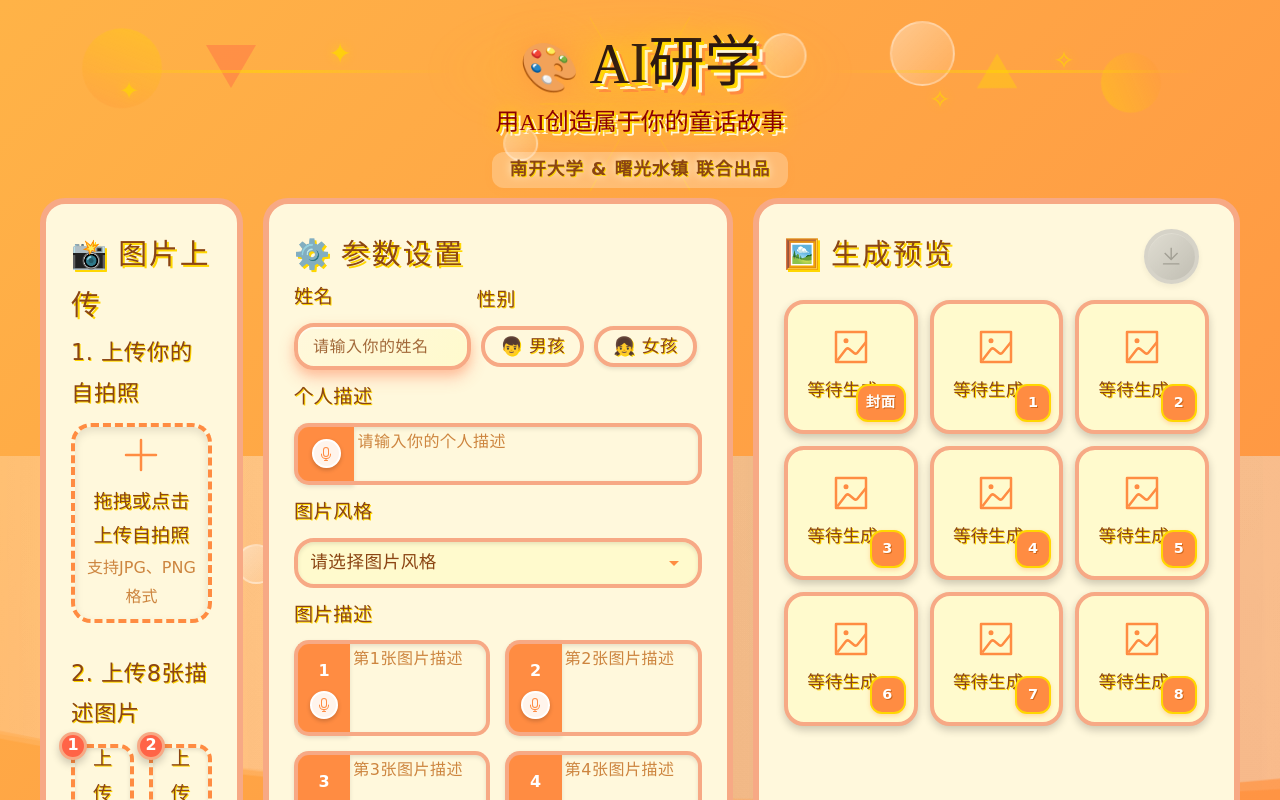
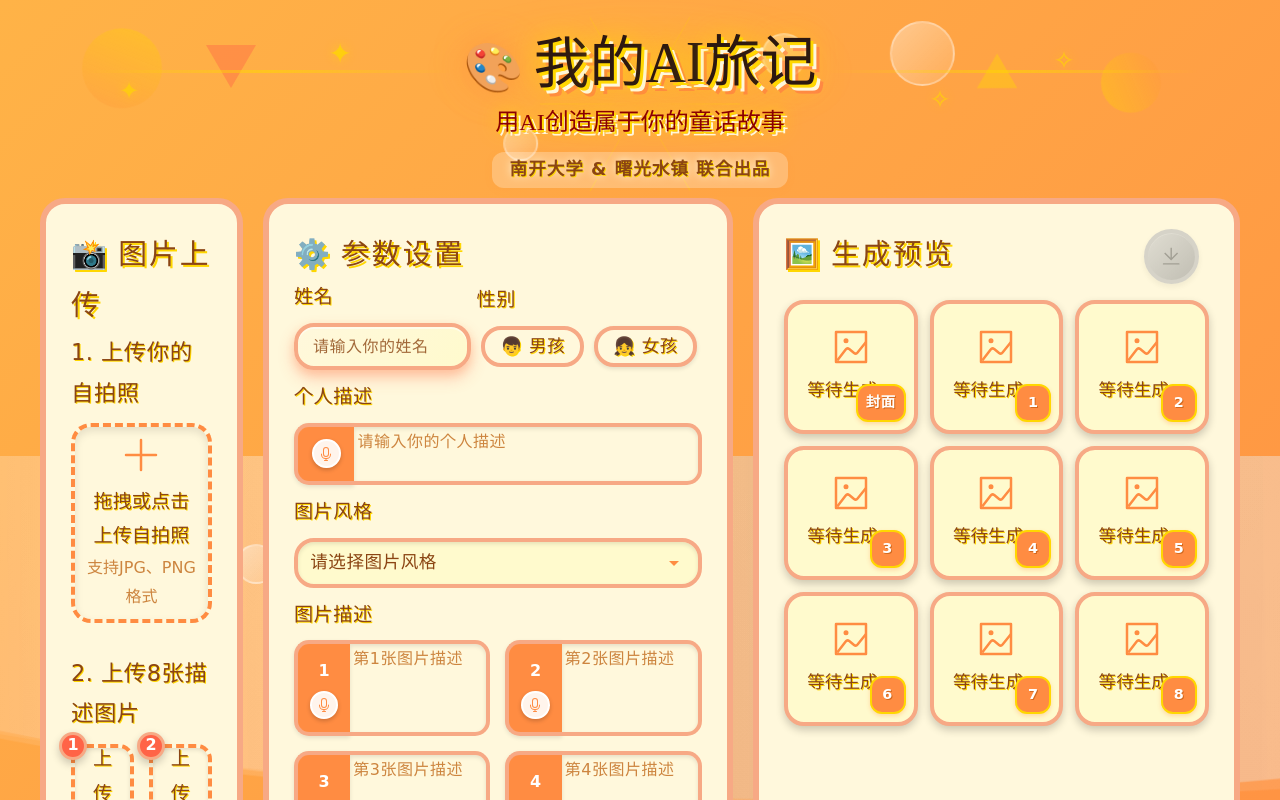
Before and after one commit to CodenameLuo/_004n_AI_Research_Journey, a Vue app: page /story-diffusion in a window 1280 px wide. Shown: the top 800 px of the page. Built offline with nearby package versions, Linux system fonts and the light colour scheme; a web font is replaced by a local one.

Commit message:
修改功能1标题和漫画示例

```diff
--- a/src/views/AiStory.vue
+++ b/src/views/AiStory.vue
@@ -196,7 +196,7 @@
 1. 换行分镜：每行一个场景，换行分镜
 2. 句号分镜：一整段文本，按句号自动分镜
 
-示例：我站在樱花树下，穿着校服，背景是蓝天白云。我手里拿着一本书，表情很开心。突然下起了雨，我在樱花树下避雨。"
+示例：早上七点，被闹钟叫醒，起床洗脸刷牙。早饭吃了一个煎蛋和一杯热牛奶。我背上书包，跟小伙伴一起走路去学校。上午，在课堂上积极举手回答老师的提问。课间和同学们在走廊里玩耍。中午，在食堂吃饭，我最爱吃的米饭和西红柿炒蛋。下午体育课和同学们在操场奔跑玩耍、踢足球。放学妈妈接我回家······"
             class="description-textarea"
             rows="12"
             @input="handleDescriptionInput"
--- a/src/views/HomePage.vue
+++ b/src/views/HomePage.vue
@@ -85,7 +85,7 @@
     <!-- 功能卡片区域 -->
     <div class="features-section">
       <div class="features-container">
-        <!-- AI研学卡片 -->
+        <!-- 我的AI旅记卡片 -->
         <div class="feature-card story-diffusion-card" @click="navigateTo('/story-diffusion')">
           <div class="card-decoration">
             <div class="card-star star-1">✦</div>
@@ -94,7 +94,7 @@
           </div>
           <div class="card-content">
             <div class="card-icon">📖</div>
-            <h3 class="card-title">AI研学</h3>
+            <h3 class="card-title">我的AI旅记</h3>
             <p class="card-description">用AI创造属于你的童话故事</p>
             <div class="card-features">
               <span class="feature-tag">多图上传</span>
--- a/src/views/StoryDiffusion.vue
+++ b/src/views/StoryDiffusion.vue
@@ -48,10 +48,12 @@
         <h1 class="title">
           <span class="title-icon">🎨</span>
           <span class="title-text">
-            <span class="title-char" style="--delay: 0s">A</span>
-            <span class="title-char" style="--delay: 0.1s">I</span>
-            <span class="title-char" style="--delay: 0.2s">研</span>
-            <span class="title-char" style="--delay: 0.3s">学</span>
+            <span class="title-char" style="--delay: 0s">我</span>
+            <span class="title-char" style="--delay: 0.1s">的</span>
+            <span class="title-char" style="--delay: 0.2s">A</span>
+            <span class="title-char" style="--delay: 0.3s">I</span>
+            <span class="title-char" style="--delay: 0.4s">旅</span>
+            <span class="title-char" style="--delay: 0.5s">记</span>
           </span>
         </h1>
 
```
